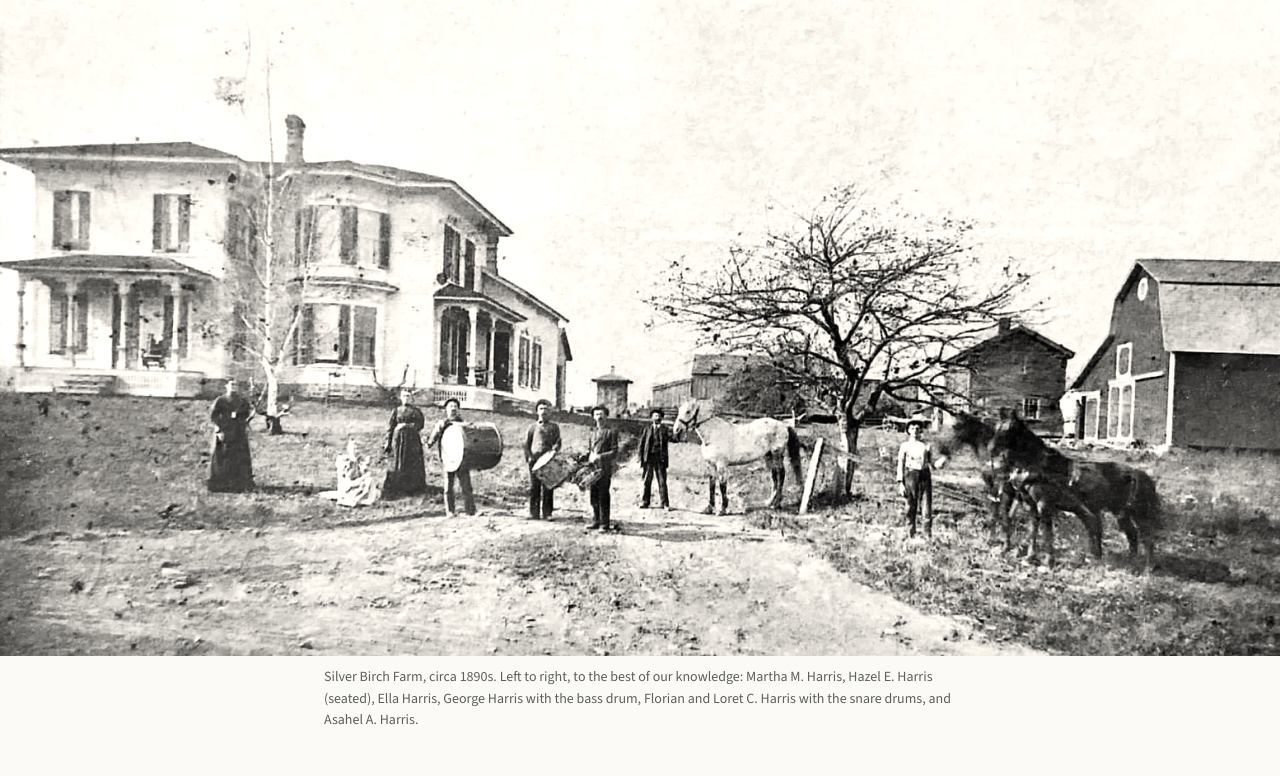
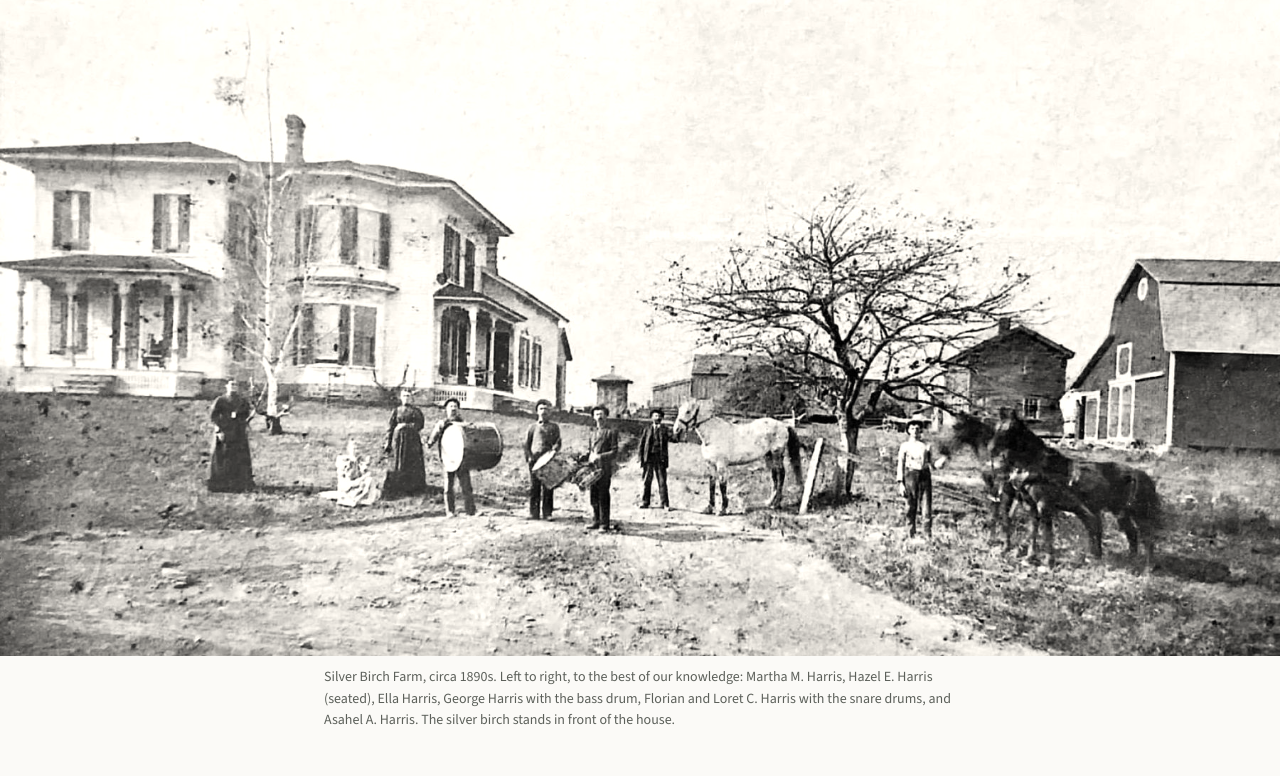
Before and after one commit to silverbirchfarm/silverbirchfarm.github.io, a plain HTML site: page index.html in a window 1280 px wide. Shown: the top 776 px of the page. Drawn offline with nearby package versions, Linux system fonts and the light colour scheme.

Commit message:
Caption: note the silver birch
Co-Authored-By: Claude Opus 5.5 <noreply@anthropic.com>
Claude-Session: https://claude.ai/code/session_015irgMBvtfrKELGG2jVQBPk

```diff
--- a/index.html
+++ b/index.html
@@ -70,7 +70,7 @@ footer{max-width:760px;margin:0 auto;padding:0 max(5vw,20px) 48px;color:var(--so
 <body>
 <figure class="photo">
 <img src="farm.jpg" width="1800" height="1393" alt="An old photograph of Silver Birch Farm, circa 1890s, with members of the Harris family. On the left is a white two-story farmhouse with porches and bay windows, with a young silver birch in front of it. In the dirt yard stand two women in long dark dresses, a small child, and men holding a bass drum and snare drums. A white horse and a team of dark horses stand on the right, with a bare tree, outbuildings and a gambrel-roofed barn behind them.">
-<figcaption>Silver Birch Farm, circa 1890s. Left to right, to the best of our knowledge: Martha M. Harris, Hazel E. Harris (seated), Ella Harris, George Harris with the bass drum, Florian and Loret C. Harris with the snare drums, and Asahel A. Harris.</figcaption>
+<figcaption>Silver Birch Farm, circa 1890s. Left to right, to the best of our knowledge: Martha M. Harris, Hazel E. Harris (seated), Ella Harris, George Harris with the bass drum, Florian and Loret C. Harris with the snare drums, and Asahel A. Harris. The silver birch stands in front of the house.</figcaption>
 </figure>
 <main>
 <h1>Silver Birch Farm</h1>
```
